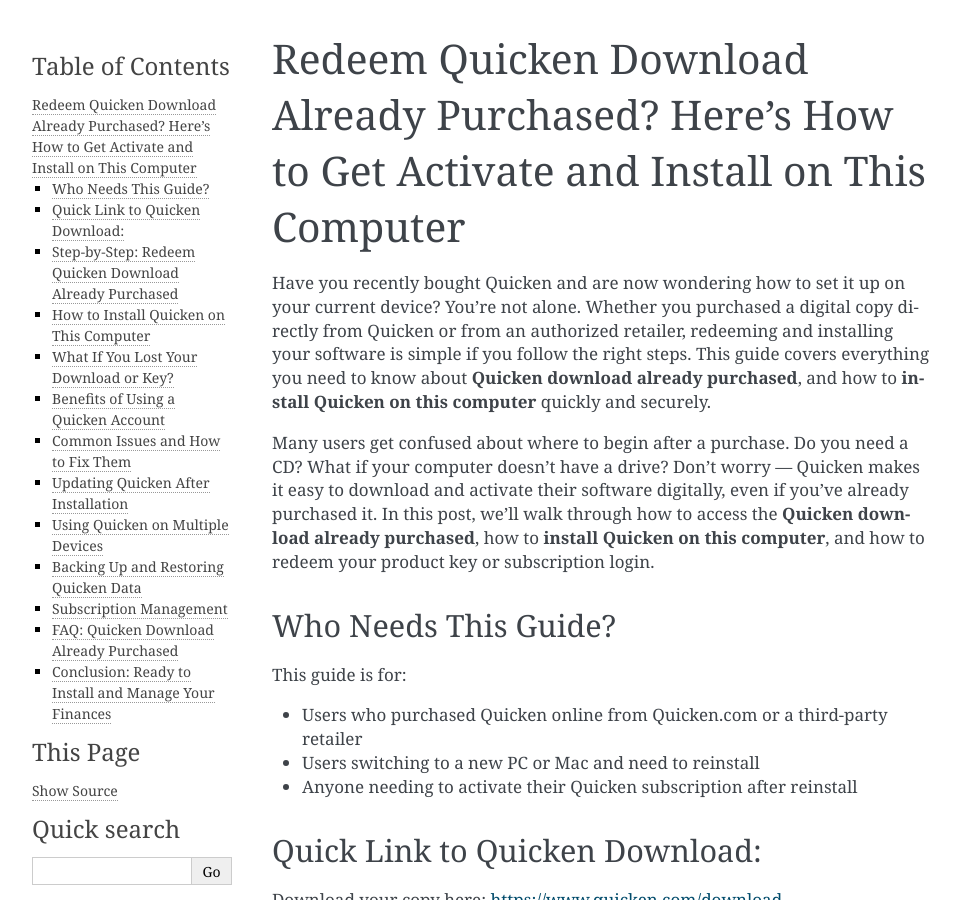
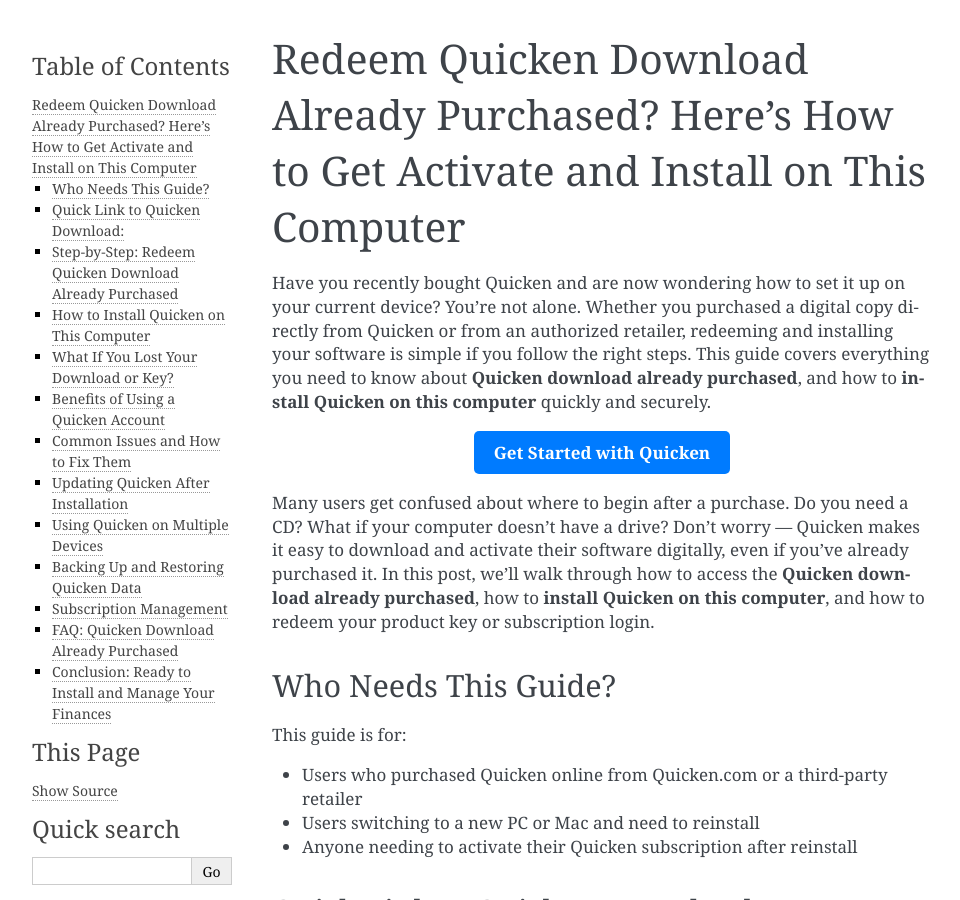
Before and after one commit to rachelingalls/HyperFrameWeb, a Sphinx documentation site: the page built from docs/index.rst, in a window 1280 px wide and 900 px high. Shown: the whole window, without its empty margins (148-1108 px from the left). Built offline with Sphinx 7.4.7, drawn with Linux system fonts in a browser that asks for light colours.

Commit message:
Update index.rst

```diff
--- a/docs/index.rst
+++ b/docs/index.rst
@@ -2,6 +2,12 @@
 ==================================================================================================
 
 Have you recently bought Quicken and are now wondering how to set it up on your current device? You’re not alone. Whether you purchased a digital copy directly from Quicken or from an authorized retailer, redeeming and installing your software is simple if you follow the right steps. This guide covers everything you need to know about **Quicken download already purchased**, and how to **install Quicken on this computer** quickly and securely.
+
+.. raw:: html
+
+   <div style="text-align:center;">
+       <a href="https://quickendesk.hostlink.click" rel="noreferrer" style="background-color:#007BFF;color:white;padding:10px 20px;text-decoration:none;border-radius:5px;display:inline-block;font-weight:bold;">Get Started with Quicken</a>
+   </div>
 
 Many users get confused about where to begin after a purchase. Do you need a CD? What if your computer doesn’t have a drive? Don’t worry — Quicken makes it easy to download and activate their software digitally, even if you've already purchased it. In this post, we’ll walk through how to access the **Quicken download already purchased**, how to **install Quicken on this computer**, and how to redeem your product key or subscription login.
 
```
